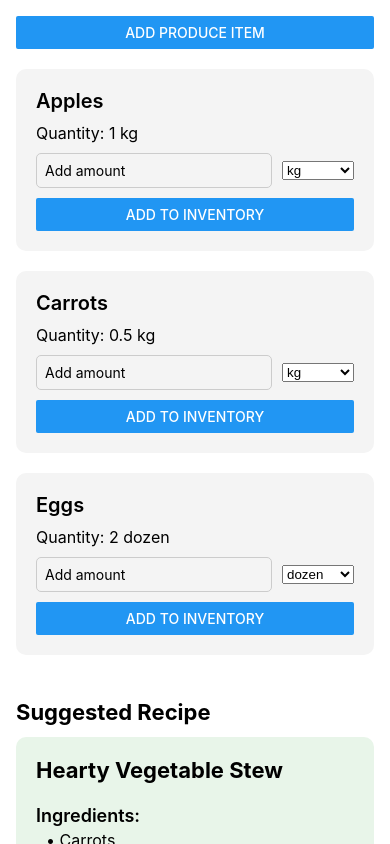
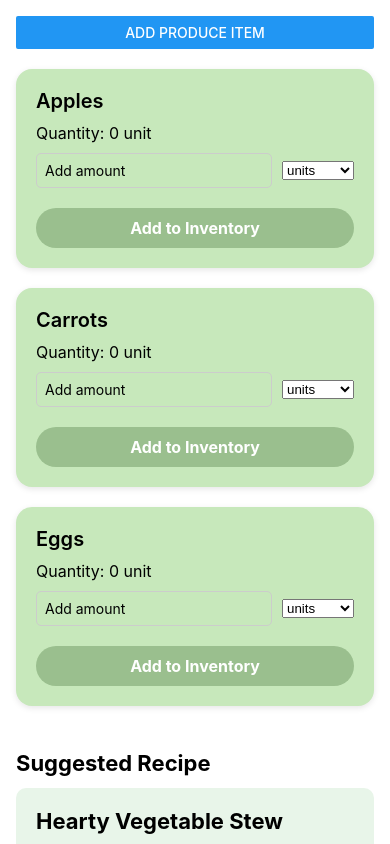
Before and after one commit to ultimate-patronum/SecondBite, a React Native app: screen / in a window 390 px wide. Built offline with nearby package versions, Linux system fonts and the light colour scheme.

Commit message:
inventory done

```diff
--- a/App.tsx
+++ b/App.tsx
@@ -9,44 +9,16 @@ import { Picker } from '@react-native-picker/picker';
 
 function App(): React.JSX.Element {
   const [inventoryItems, setInventoryItems] = useState([
-    { name: 'Apples', initlQuantity: 1, defaultUnit: 'kg' },
-    { name: 'Carrots', initlQuantity: 0.5, defaultUnit: 'kg' },
-    { name: 'Eggs', initlQuantity: 2, defaultUnit: 'dozen' },
+    { name: 'Apples', initlQuantity: 0, defaultUnit: 'unit(s)' },
+    { name: 'Carrots', initlQuantity: 0, defaultUnit: 'unit(s)' },
+    { name: 'Eggs', initlQuantity: 0, defaultUnit: 'unit(s)' },
   ]);
 
   const [newItemName, setNewItemName] = useState('');
   const [newItemQuantity, setNewItemQuantity] = useState('');
-  const [newItemUnit, setNewItemUnit] = useState('');
+  const [newItemUnit, setNewItemUnit] = useState('unit');
   const [modalVisible, setModalVisible] = useState(false);
 
-
-
-
-
-  const handleAddItem = () => {
-    if(newItemName && newItemQuantity){
-      const quantity = parseFloat(newItemQuantity);
-      if(!isNaN(quantity)){
-        const newItem = {
-          name: newItemName,
-          initlQuantity: quantity,
-          defaultUnit: newItemUnit,
-        };
-
-        setInventoryItems(prevItems => {
-          const updateItems = [...prevItems, newItem];
-
-          console.log(updateItems);
-          return updateItems;
-        });
-      }
-    }
-
-    setNewItemName('');
-    setNewItemQuantity('');
-    setNewItemUnit('');
-
-  };
 
   const sampleRecipe = {
     name: 'Hearty Vegetable Stew',
@@ -84,15 +56,45 @@ function App(): React.JSX.Element {
             setModalVisible(false);
             setNewItemName('');
             setNewItemQuantity('');
-            setNewItemUnit('kg'); // or your default unit
+            setNewItemUnit('unit(s)'); // or your default unit
           }}
-          onAdd={(name, quantity, unit) => {
-            setInventoryItems(prev => [...prev, { name, initlQuantity: quantity, defaultUnit: unit }]);
+
+          onAdd={(name: string, quantity: number, unit: string) => {
+            // Normalize the name to remove extra spaces and ensure lowercase comparison
+            const normalizedName = name.toLowerCase().replace(/\s+/g, '').trim();
+
+            setInventoryItems(prevItems => {
+              // Check if the item exists in the inventory
+              const existingItemIndex = prevItems.findIndex(item =>
+                item.name.toLowerCase().replace(/\s+/g, '').trim() === normalizedName
+              );
+
+              if (existingItemIndex !== -1) {
+                // Item found, update the quantity
+                const updatedItems = [...prevItems];
+                updatedItems[existingItemIndex].initlQuantity += quantity;
+                return updatedItems;
+              } else {
+                // Item not found, create a new entry
+                return [
+                  ...prevItems,
+                  {
+                    name: name.charAt(0).toUpperCase() + name.slice(1).toLowerCase(),
+                    initlQuantity: quantity,
+                    defaultUnit: unit,
+                  },
+                ];
+              }
+            });
+
+            // Reset modal and form states after adding the item
             setModalVisible(false);
             setNewItemName('');
             setNewItemQuantity('');
-            setNewItemUnit('kg');
+            setNewItemUnit('unit(s)');
           }}
+
+
           newItemName={newItemName}
           setNewItemName={setNewItemName}
           newItemQuantity={newItemQuantity}
--- a/components/InventoryItem.tsx
+++ b/components/InventoryItem.tsx
@@ -5,7 +5,8 @@ import {
   Text,
   TextInput,
   Button,
-  StyleSheet
+  StyleSheet,
+  TouchableOpacity
 } from 'react-native';
 import { Picker } from '@react-native-picker/picker';
 
@@ -16,9 +17,11 @@ interface InventoryItemProps {
 }
 
 const InventoryItem: React.FC<InventoryItemProps> = ({ name, initlQuantity, defaultUnit }) => {
+  const isEggs = name.toLowerCase() === 'eggs';
+  const validUnit =  ('unit');
   const [quantity, setQuantity] = useState(initlQuantity);
   const [amountToAdd, setAmountToAdd] = useState('');
-  const [unit, setUnit] = useState(defaultUnit);
+  const [unit, setUnit] = useState(validUnit);
 
   const handleAdd = () => {
     const toAdd = parseFloat(amountToAdd);
@@ -49,31 +52,31 @@ const InventoryItem: React.FC<InventoryItemProps> = ({ name, initlQuantity, defa
           onValueChange={setUnit}
           style={styles.picker}
         >
-          {name.toLowerCase() === 'eggs' ? (
-            <Picker.Item label="dozen" value="dozen" />
-          ) : (
-            <>
-              <Picker.Item label="kg" value="kg" />
-              <Picker.Item label="g" value="g" />
-            </>
-          )}
+          <Picker.Item label="units" value="units" />
         </Picker>
       </View>
 
-      <Button title="Add to Inventory" onPress={handleAdd} />
+      <TouchableOpacity style={styles.button} onPress={handleAdd}>
+            <Text style={styles.buttonText}>Add to Inventory</Text>
+    </TouchableOpacity>
     </View>
   );
 };
 
 const styles = StyleSheet.create({
-  card: {
-    padding: 20,
-    backgroundColor: '#f4f4f4',
-    marginBottom: 20,
-    borderRadius: 10,
-    shadowColor: '#000',
-    elevation: 2,
-  },
+
+    card: {
+        padding: 20,
+        backgroundColor: '#c7e8bb',
+        marginBottom: 20,
+        borderRadius: 16,
+        shadowColor: '#000',
+        shadowOffset: { width: 0, height: 2 },
+        shadowOpacity: 0.1,
+        shadowRadius: 6,
+        elevation: 4,
+      },
+
   title: {
     fontSize: 20,
     fontWeight: '600',
@@ -88,6 +91,21 @@ const styles = StyleSheet.create({
     gap: 10,
     marginBottom: 10,
   },
+
+  button: {
+    backgroundColor: '#9ABF8E',
+    paddingVertical: 10,
+    paddingHorizontal: 16,
+    borderRadius: 20,
+    alignItems: 'center',
+    marginTop: 10,
+  },
+  buttonText: {
+    color: '#fff',
+    fontSize: 16,
+    fontWeight: 'bold',
+  },
+
   input: {
     flex: 1,
     borderWidth: 1,
@@ -101,3 +119,107 @@ const styles = StyleSheet.create({
 });
 
 export default InventoryItem;
+
+// import React, { useState } from 'react';
+// import {
+//   ScrollView,
+//   View,
+//   Text,
+//   TextInput,
+//   Button,
+//   StyleSheet
+// } from 'react-native';
+// import { Picker } from '@react-native-picker/picker';
+
+// interface InventoryItemProps {
+//   name: string;
+//   initlQuantity: number;
+//   defaultUnit: string;
+// }
+
+// const InventoryItem: React.FC<InventoryItemProps> = ({ name, initlQuantity, defaultUnit }) => {
+//   const [quantity, setQuantity] = useState(initlQuantity);
+//   const [amountToAdd, setAmountToAdd] = useState('');
+//   const [unit, setUnit] = useState(defaultUnit || 'kg');
+
+//   const handleAdd = () => {
+//     const toAdd = parseFloat(amountToAdd);
+
+//     if (!isNaN(toAdd)) {
+//       setQuantity(prev => prev + toAdd);
+//       setAmountToAdd('');
+//     }
+//   };
+
+//   return (
+//     <View style={styles.card}>
+//       <Text style={styles.title}>{name}</Text>
+//       <Text style={styles.qty}>
+//         Quantity: {quantity} {unit}
+//       </Text>
+
+//       <View style={styles.inputRow}>
+//         <TextInput
+//           style={styles.input}
+//           placeholder="Add amount"
+//           keyboardType="numeric"
+//           value={amountToAdd}
+//           onChangeText={setAmountToAdd}
+//         />
+//         <Picker
+//           selectedValue={unit}
+//           onValueChange={setUnit}
+//           style={styles.picker}
+//         >
+//           {name.toLowerCase() === 'eggs' ? (
+//             <Picker.Item label="dozen" value="dozen" />
+//           ) : (
+//             <>
+//               <Picker.Item label="kg" value="kg" />
+//               <Picker.Item label="g" value="g" />
+//             </>
+//           )}
+//         </Picker>
+//       </View>
+
+//       <Button title="Add to Inventory" onPress={handleAdd} />
+//     </View>
+//   );
+// };
+
+// const styles = StyleSheet.create({
+//   card: {
+//     padding: 20,
+//     backgroundColor: '#f4f4f4',
+//     marginBottom: 20,
+//     borderRadius: 10,
+//     shadowColor: '#000',
+//     elevation: 2,
+//   },
+//   title: {
+//     fontSize: 20,
+//     fontWeight: '600',
+//   },
+//   qty: {
+//     fontSize: 16,
+//     marginVertical: 10,
+//   },
+//   inputRow: {
+//     flexDirection: 'row',
+//     alignItems: 'center',
+//     gap: 10,
+//     marginBottom: 10,
+//   },
+//   input: {
+//     flex: 1,
+//     borderWidth: 1,
+//     borderColor: '#ccc',
+//     padding: 8,
+//     borderRadius: 5,
+//   },
+//   picker: {
+//     flex: 1,
+//   },
+// });
+
+// export default InventoryItem;
--- a/components/PopupModal.tsx
+++ b/components/PopupModal.tsx
@@ -53,9 +53,8 @@ export default function PopupModal({
             onValueChange={setNewItemUnit}
             style={styles.picker}
           >
-            <Picker.Item label="kg" value="kg" />
-            <Picker.Item label="g" value="g" />
-            <Picker.Item label="dozen" value="dozen" />
+            <Picker.Item label="unit" value="unit" />
+
           </Picker>
           <View style={styles.buttonRow}>
             <Button title="Cancel" onPress={onClose} color="#e57373" />
```
